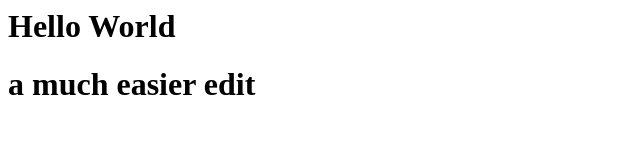
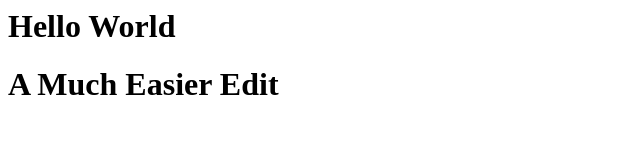
Before and after one commit to chocoholic19/chocoholic19.github.io, a plain HTML site: page index.html in a window 1280 px wide. Shown: the whole page, without its empty margins (0-640 px from the left). Drawn offline with Linux system fonts and the light colour scheme.

Commit message:
Update index.html

```diff
--- a/index.html
+++ b/index.html
@@ -1,2 +1,2 @@
 <h1> Hello World </h1>
-<h1> a much easier edit</h1>
+<h1> A Much Easier Edit</h1>
```
